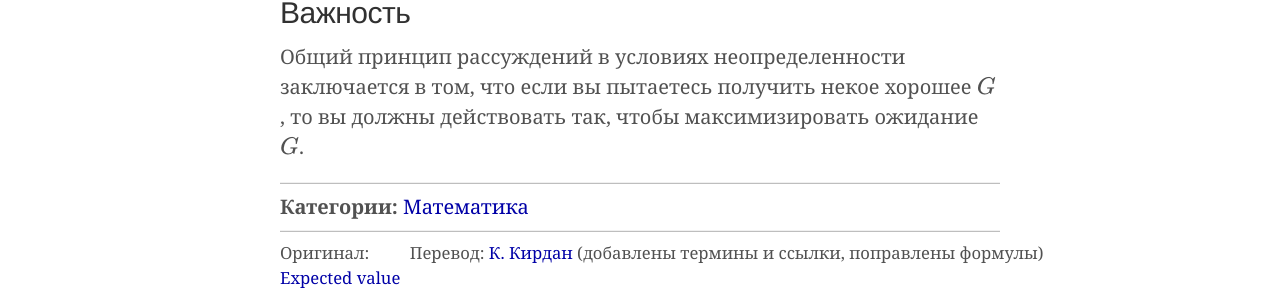
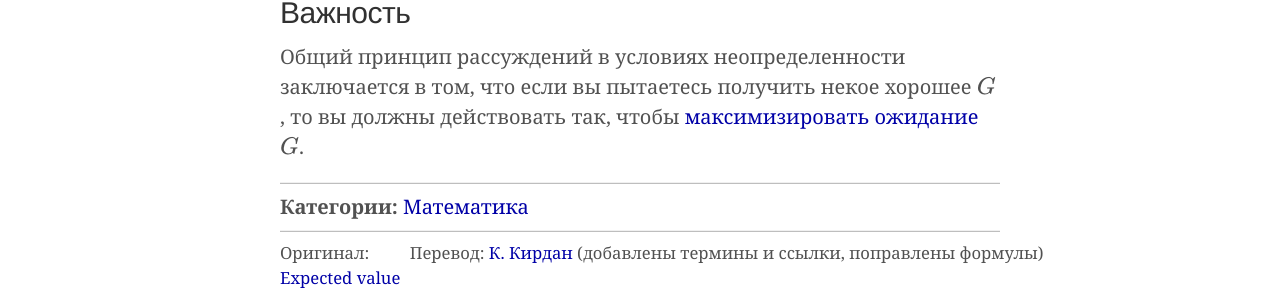
Before and after one commit to Arbital-RU/arbital-ru.github.io, a Jekyll site: the page built from _posts/2024-05-29-expected_value.md, in a window 1280 px wide. Shown: the part 1085-1379 px from the top of the page. Built offline with Jekyll 4.4.1, drawn with Linux system fonts in a browser that asks for light colours; formulas are drawn with MathJax 3; part of the change alters nothing that is shown.

```diff
--- a/_posts/2024-05-29-expected_value.md
+++ b/_posts/2024-05-29-expected_value.md
@@ -20,6 +20,6 @@ $$ \int\limits_{-\infty}^{\infty} xP(x)dx $$
 
 ## Важность
 
-Общий принцип рассуждений в условиях неопределенности заключается в том, что если вы пытаетесь получить некое хорошее $G$, то вы должны действовать так, чтобы максимизировать ожидание $G$.
+Общий принцип рассуждений в условиях неопределенности заключается в том, что если вы пытаетесь получить некое хорошее $G$, то вы должны действовать так, чтобы [максимизировать ожидание][expected_utility_formalism] $G$.
 
 {% include routes.html %}
```
